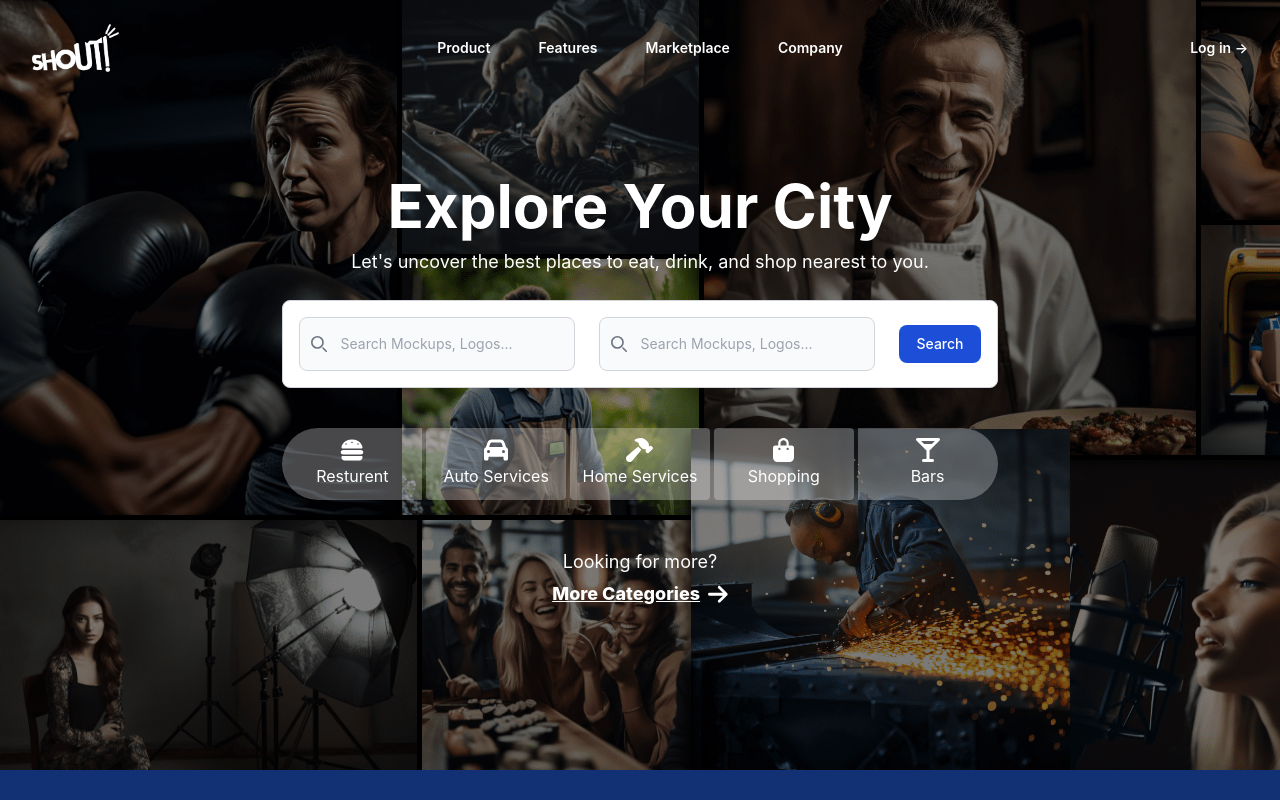
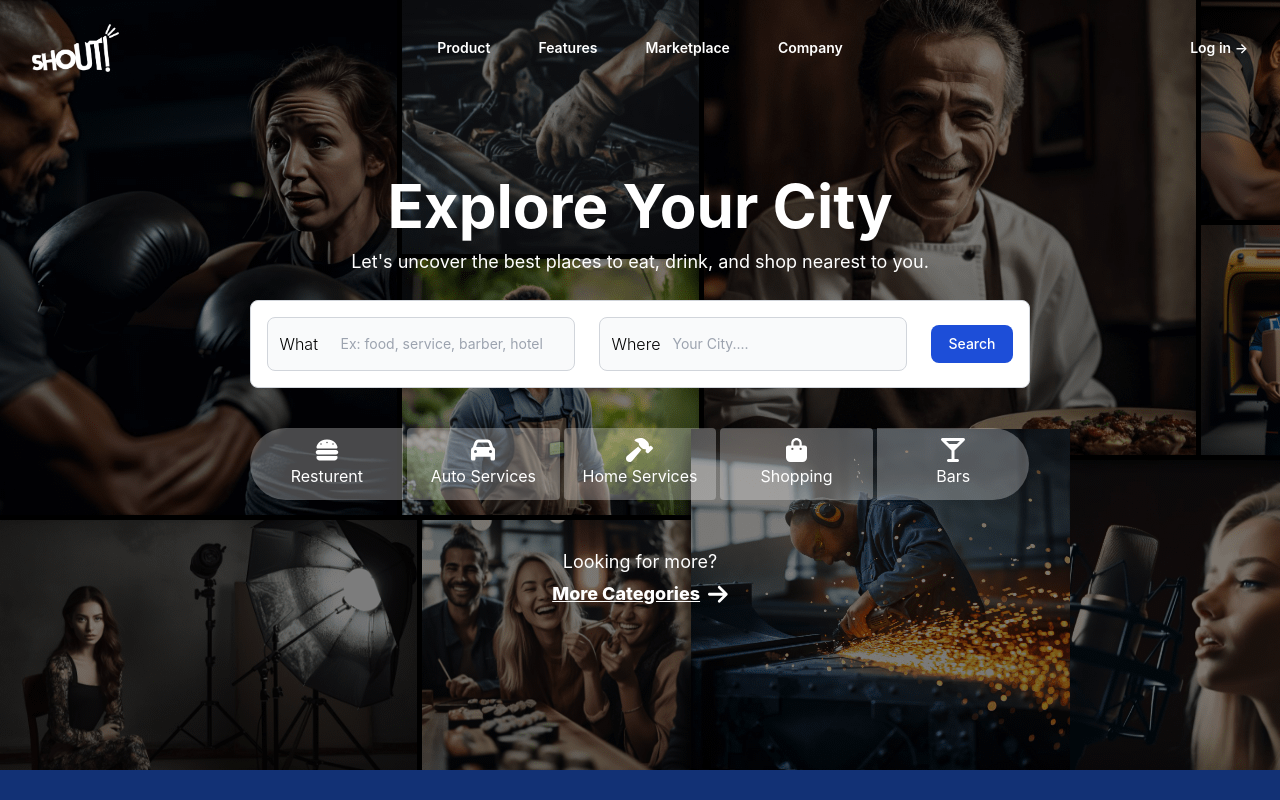
Before and after one commit to akalankawijesing/portfolio-shout, a React (Vite) app: page / in a window 1280 px wide. Built offline with nearby package versions, Linux system fonts and the light colour scheme.

Commit message:
shout.lk gitpages

```diff
--- a/package.json
+++ b/package.json
@@ -17,6 +17,7 @@
     "@headlessui/react": "^2.1.10",
     "@heroicons/react": "^2.1.5",
     "font-awesome": "^4.7.0",
+    "gh-pages": "^6.2.0",
     "react": "^18.3.1",
     "react-dom": "^18.3.1"
   },
--- a/src/components/Search.jsx
+++ b/src/components/Search.jsx
@@ -1,14 +1,50 @@
 import react from "react";
-import SearchInput from "./SearchInput";
+
 
 function Search() {
   return (
     <>
       <div className="flex justify-center items-center p-4 text-white grid gap-4 col-span-6" >
         <form class="flex justify-center items-center p-4 bg-white text-gray gap-6 border border-gray-300 rounded-lg w-auto h-auto">
-
-         <SearchInput/>
-         <SearchInput/>
+        <div>
+        <label
+          for="default-search"
+          class="mb-2 text-sm font-medium text-gray-900 sr-only dark:text-white"
+        >
+          Search
+        </label>
+        <div class="relative">
+          <div class="absolute inset-y-0 start-0 flex items-center ps-3 pe-3 pointer-events-none text-black font-light ">
+            What
+          </div>
+          <input
+            type="search"
+            id="default-search"
+            class="block w-full p-4 ps-[72px] text-sm text-gray-900 border border-gray-300 rounded-lg bg-gray-50 focus:ring-blue-500 focus:border-blue-500 dark:bg-gray-700 dark:border-gray-600 dark:placeholder-gray-400 dark:text-white dark:focus:ring-blue-500 dark:focus:border-blue-500"
+            placeholder="Ex: food, service, barber, hotel.."
+            required
+          />
+        </div>
+      </div>    <div>
+        <label
+          for="default-search"
+          class="mb-2 text-sm font-medium text-gray-900 sr-only dark:text-white"
+        >
+          Search
+        </label>
+        <div class="relative">
+          <div class="absolute inset-y-0 start-0 flex items-center ps-3 pe-3 pointer-events-none text-black font-light  ">
+            Where
+          </div>
+          <input
+            type="search"
+            id="default-search"
+            class="block w-full p-4 ps-[72px] text-sm text-gray-900 border border-gray-300 rounded-lg bg-gray-50 focus:ring-blue-500 focus:border-blue-500 dark:bg-gray-700 dark:border-gray-600 dark:placeholder-gray-400 dark:text-white dark:focus:ring-blue-500 dark:focus:border-blue-500"
+            placeholder="Your City...."
+            required
+          />
+        </div>
+      </div>
           <button
             type="submit"
             class="text-white bg-blue-700 hover:bg-blue-800 focus:ring-4 focus:outline-none focus:ring-blue-300 font-medium rounded-lg text-sm px-4 py-2 dark:bg-blue-600 dark:hover:bg-blue-700 dark:focus:ring-blue-800"
--- a/src/components/SearchInput.jsx
+++ b/src/components/SearchInput.jsx
@@ -1,6 +1,9 @@
 import react from "react";
 
-function SearchInput() {
+
+function SearchInput(props) {
+  const { varient } = props;
+
   return (
     <>
       <div>
@@ -11,27 +14,13 @@ function SearchInput() {
           Search
         </label>
         <div class="relative">
-          <div class="absolute inset-y-0 start-0 flex items-center ps-3 pointer-events-none">
-            <svg
-              class="w-4 h-4 text-gray-500 dark:text-gray-400"
-              aria-hidden="true"
-              xmlns="http://www.w3.org/2000/svg"
-              fill="none"
-              viewBox="0 0 20 20"
-            >
-              <path
-                stroke="currentColor"
-                stroke-linecap="round"
-                stroke-linejoin="round"
-                stroke-width="2"
-                d="m19 19-4-4m0-7A7 7 0 1 1 1 8a7 7 0 0 1 14 0Z"
-              />
-            </svg>
+          <div class="absolute inset-y-0 start-0 flex items-center ps-3 pe-3 pointer-events-none text-black  ">
+
           </div>
           <input
             type="search"
             id="default-search"
-            class="block w-full p-4 ps-10 text-sm text-gray-900 border border-gray-300 rounded-lg bg-gray-50 focus:ring-blue-500 focus:border-blue-500 dark:bg-gray-700 dark:border-gray-600 dark:placeholder-gray-400 dark:text-white dark:focus:ring-blue-500 dark:focus:border-blue-500"
+            class="block w-full p-4 ps-[72px] text-sm text-gray-900 border border-gray-300 rounded-lg bg-gray-50 focus:ring-blue-500 focus:border-blue-500 dark:bg-gray-700 dark:border-gray-600 dark:placeholder-gray-400 dark:text-white dark:focus:ring-blue-500 dark:focus:border-blue-500"
             placeholder="Search Mockups, Logos..."
             required
           />
--- a/vite.config.js
+++ b/vite.config.js
@@ -3,5 +3,6 @@ import react from '@vitejs/plugin-react-swc'
 
 // https://vitejs.dev/config/
 export default defineConfig({
+  base:"/shout.lk/",
   plugins: [react()],
 })
```
Also changed, not shown: 1 other file (tests, documents, lock files or other folders).
